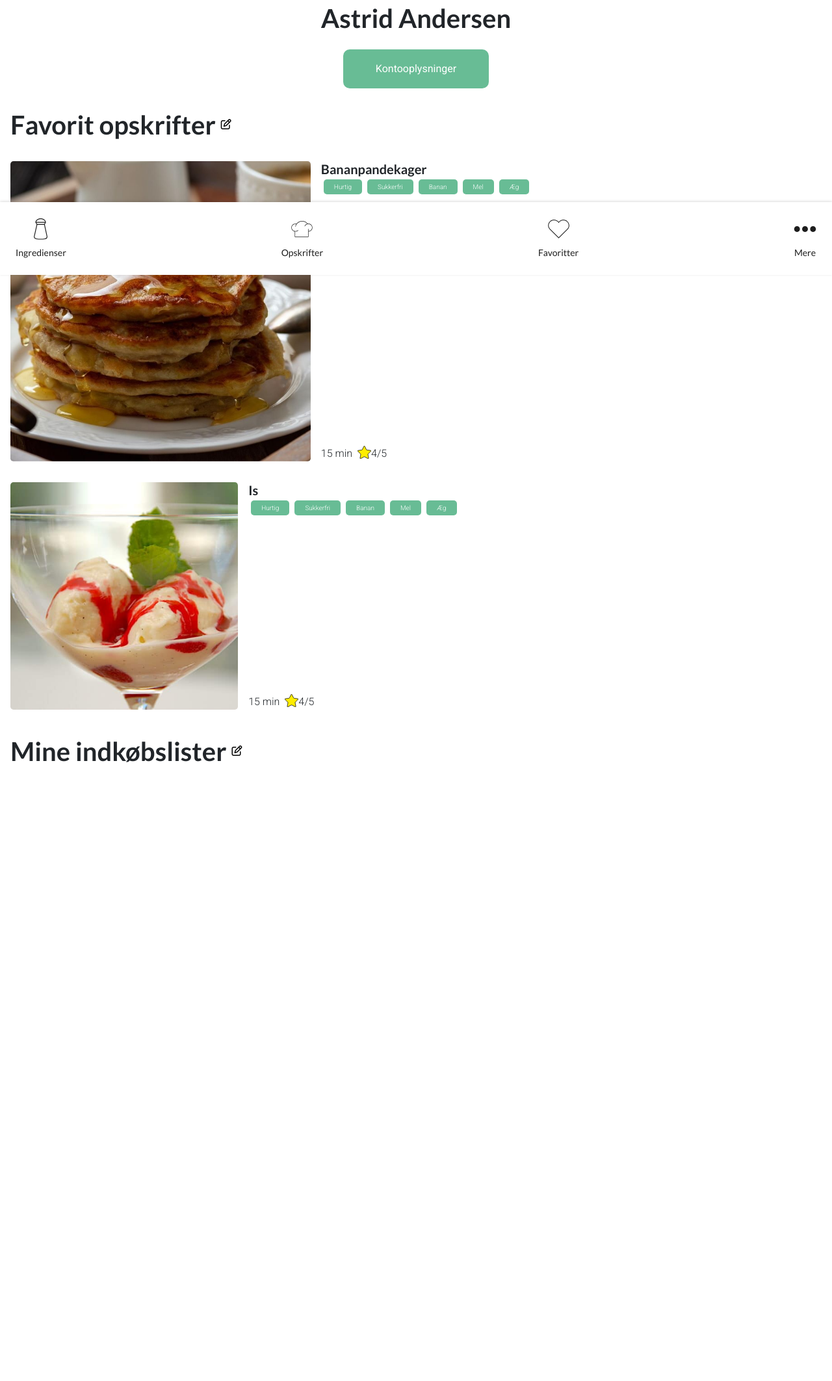
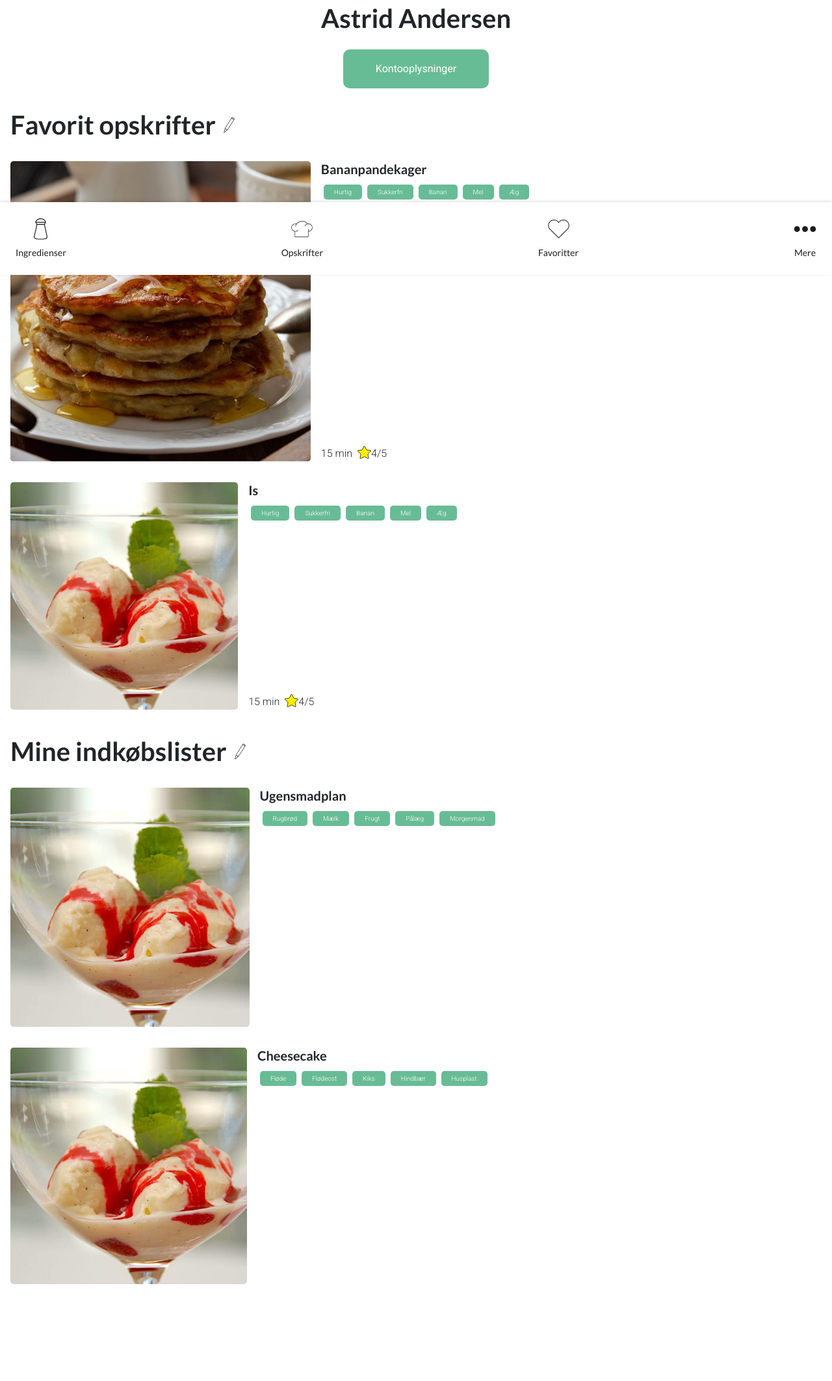
Before and after one commit to d-osbeck/eatit-app, a PHP site: page /profile.php in a window 1280 px wide. Shown: the part 377-2502 px from the top of the page at 65% size. Before the commit the page ends 1550 px from the top, so only its background shows below. Run offline with PHP 8.4, Linux system fonts and the light colour scheme; style sheets or scripts are compiled from the project's sources; some libraries are stand-ins or nearby versions.

Commit message:
- Tilføjelse af eksempler på gemte favoritter og indkøbslister.

```diff
--- a/css/profile.scss
+++ b/css/profile.scss
@@ -13,3 +13,8 @@
   font-size: 10px;
   border-radius: 5px;
 }
+
+.titel--icon {
+  height: 25px;
+  width: 25px;
+}
--- a/profile.php
+++ b/profile.php
@@ -36,21 +36,21 @@
         </a>
     </div>
 
-    <div class="main__profile__content mt-4">
-        <div class="main__profile__favorites d-flex align-items-center mb-3">
+    <div class="main__favorites mt-4">
+        <div class="main__favorites__titel d-flex align-items-center mb-3">
             <h1>Favorit opskrifter</h1>
             <a href="#" class="text-black">
-                <i class="far fa-edit fa-4xl ms-2"></i>
+                <img src="img/rediger.svg" alt="rediger mine indkøbslister" style="width: 25px; height: 25px;" class="titel--icon ms-2">
             </a>
         </div>
-        <div class="items__list d-flex flex-wrap mb-4">
+        <div class="main__favorites__item items__list d-flex flex-wrap">
             <div class="d-flex flex-row mt-3 mb-3">
                 <a class="col-5 text-decoration-none text-black" href="opskrift.php?opskId=5">
                     <img src="img/bananpandekager.jpg" style="width: 100%" class="rounded-3">
                 </a>
                 <div class="col-7 ps-3 d-flex flex-column justify-content-between">
                     <div class="">
-                        <h5 class="">Bananpandekager</h5>
+                        <h5 class="mb-2">Bananpandekager</h5>
                         <div class="d-flex flex-wrap">
                             <div class="list__items py-1 px-3 m-1 align-items-center">Hurtig</div>
                             <div class="list__items py-1 px-3 m-1 align-items-center">Sukkerfri</div>
@@ -65,14 +65,15 @@
                     </div>
                 </div>
             </div>
-            <div class="items__list d-flex flex-wrap">
+        </div>
+        <div class="main__favorites__item items__list d-flex flex-wrap">
             <div class="d-flex flex-row mt-3 mb-3">
                 <a class="col-5 text-decoration-none text-black" href="opskrift.php?opskId=3">
                     <img src="img/is.jpg" style="width: 100%" class="rounded-3">
                 </a>
                 <div class="col-7 ps-3 d-flex flex-column justify-content-between">
                     <div class="">
-                            <h5 class="">Is</h5>
+                        <h5 class="mb-2">Is</h5>
                         <div class="d-flex flex-wrap">
                             <div class="list__items py-1 px-3 m-1 align-items-center">Hurtig</div>
                             <div class="list__items py-1 px-3 m-1 align-items-center">Sukkerfri</div>
@@ -89,22 +90,56 @@
             </div>
         </div>
     </div>
-        <div class="main__profile__lists d-flex align-items-center">
+
+    <div class="main__groceylist mt-4">
+        <div class="main__groceylist__titel d-flex align-items-center mb-3">
             <h1>Mine indkøbslister</h1>
             <a href="#" class="text-black">
-                <i class="far fa-edit fa-4xl ms-2"></i>
+                <img src="img/rediger.svg" alt="rediger mine indkøbslister" style="width: 25px; height: 25px;" class="titel--icon ms-2">
             </a>
+        </div>
+        <div class="main__groceylist__item items__list d-flex flex-wrap">
+            <div class="d-flex flex-row mt-3 mb-3">
+                <a class="col-5 text-decoration-none text-black" href="#">
+                    <img src="img/is.jpg" style="width: 100%" class="rounded-3">
+                </a>
+                <div class="col-7 ps-3 d-flex flex-column">
+                    <h5 class="mb-2">Ugensmadplan</h5>
+                    <div class="d-flex flex-wrap">
+                        <div class="list__items py-1 px-3 m-1 align-items-center">Rugbrød</div>
+                        <div class="list__items py-1 px-3 m-1 align-items-center">Mælk</div>
+                        <div class="list__items py-1 px-3 m-1 align-items-center">Frugt</div>
+                        <div class="list__items py-1 px-3 m-1 align-items-center">Pålæg</div>
+                        <div class="list__items py-1 px-3 m-1 align-items-center">Morgenmad</div>
+                    </div>
+                </div>
+            </div>
+        </div>
+        <div class="main__groceylist__item items__list d-flex flex-wrap">
+            <div class="d-flex flex-row mt-3 mb-3">
+                <a class="col-5 text-decoration-none text-black" href="#">
+                    <img src="img/is.jpg" style="width: 100%" class="rounded-3">
+                </a>
+                <div class="col-7 ps-3 d-flex flex-column">
+                    <h5 class="mb-2">Cheesecake</h5>
+                    <div class="d-flex flex-wrap">
+                        <div class="list__items py-1 px-3 m-1 align-items-center">Fløde</div>
+                        <div class="list__items py-1 px-3 m-1 align-items-center">Flødeost</div>
+                        <div class="list__items py-1 px-3 m-1 align-items-center">Kiks</div>
+                        <div class="list__items py-1 px-3 m-1 align-items-center">Hindbær</div>
+                        <div class="list__items py-1 px-3 m-1 align-items-center">Husplast</div>
+                    </div>
+                </div>
+            </div>
         </div>
     </div>
 </section>
 
 <?php $page="profil.php"?>
-
 <?php include 'nav.php'?>
 
 <script src="js/main.js"></script>
 <script src="js/showHiddenInput.js"></script>
-
 <script src="https://kit.fontawesome.com/d7a71e7a7e.js" crossorigin="anonymous"></script>
 <script src="node_modules/bootstrap/dist/js/bootstrap.bundle.min.js"></script>
 </body>
```
Lines whose indentation alone changed are shown as unchanged.
